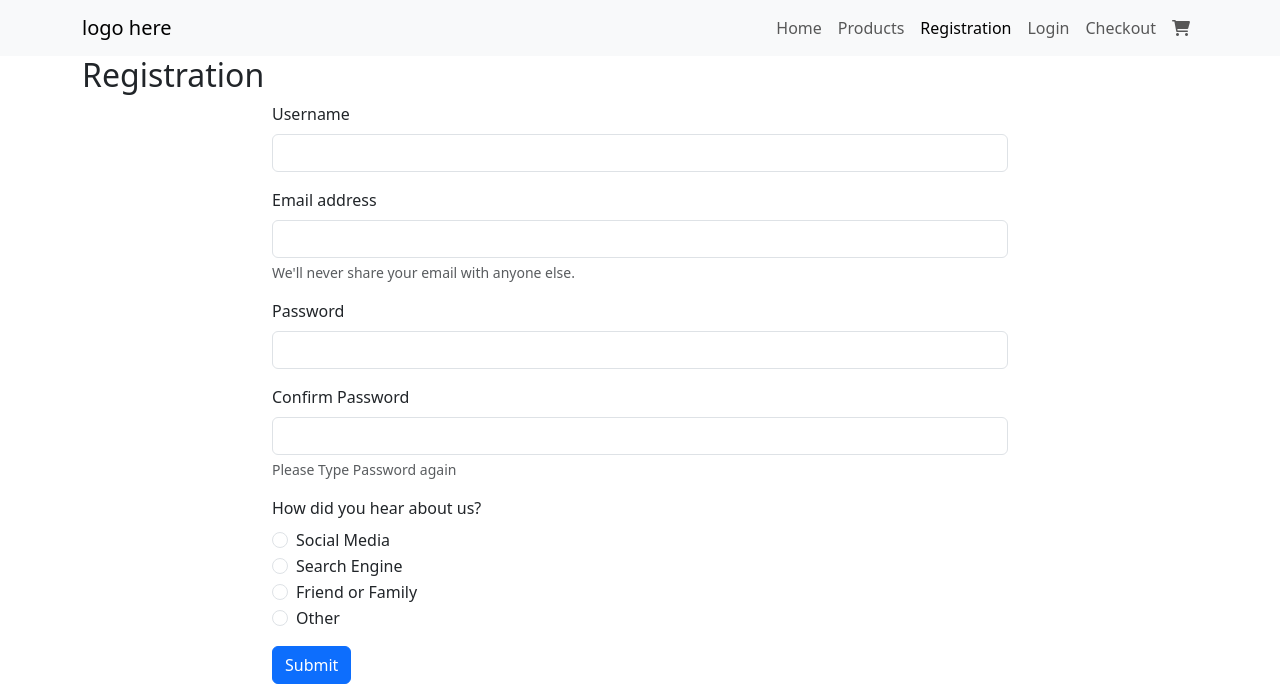
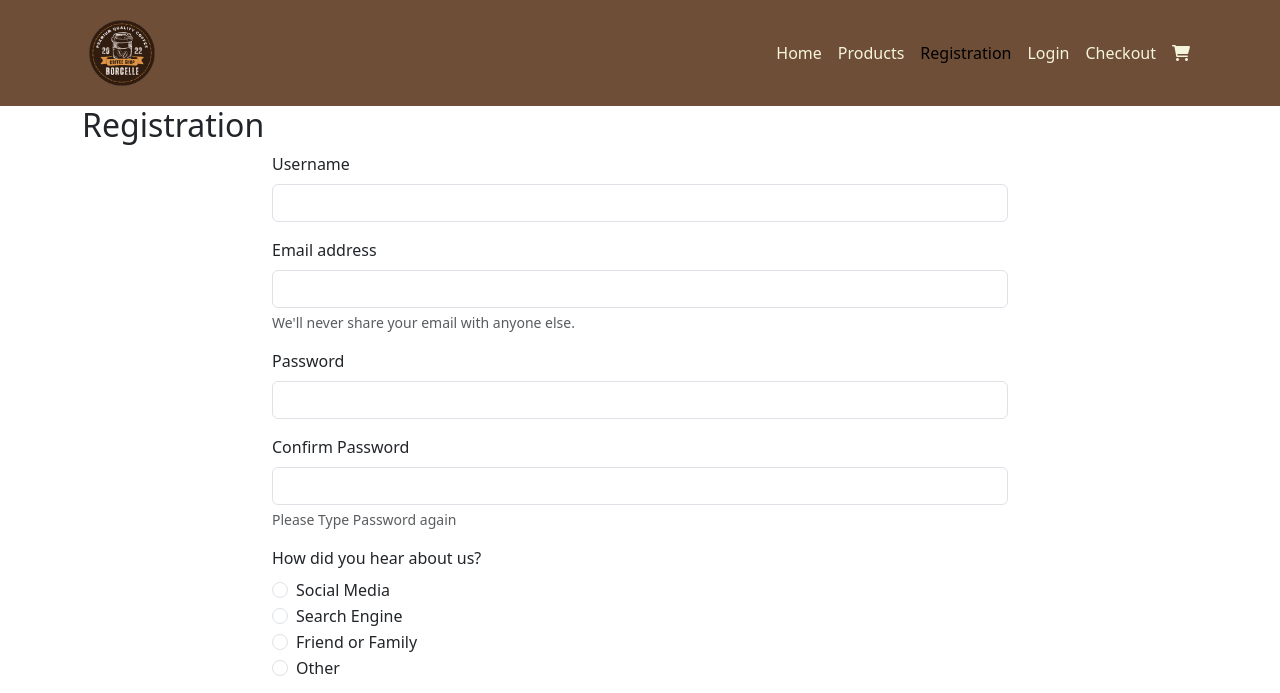
Before and after one commit to YearUpSpring2024/capstone-store, a plain HTML site: page registration.html in a window 1280 px wide. Shown: the top 693 px of the page. Drawn offline with nearby package versions, Linux system fonts and the light colour scheme.

Commit message:
styling the header

```diff
--- /dev/null
+++ b/css/registrations.css
@@ -0,0 +1,15 @@
+.bg-brown {
+    background-color: #6F4E37;
+
+}
+
+.nav-link {
+    color: #F5F5DC;
+}
+
+.nav-link:hover {
+    text-decoration: underline;
+    color: aquamarine;
+}
+
+.nav-link:
--- a/registration.html
+++ b/registration.html
@@ -5,11 +5,12 @@
     <meta charset="utf-8">
     <meta name="viewport" content="width=device-width, initial-scale=1">
     <title>Bootstrap demo</title>
+    <link rel="icon" type="image/x-icon" href="/images/icons8-coffee-16.png">
     <link href="https://cdn.jsdelivr.net/npm/bootstrap@5.3.3/dist/css/bootstrap.min.css" rel="stylesheet"
         integrity="sha384-QWTKZyjpPEjISv5WaRU9OFeRpok6YctnYmDr5pNlyT2bRjXh0JMhjY6hW+ALEwIH" crossorigin="anonymous">
 
 
-         <link href="css/site.css" rel="stylesheet">
+         <link href="css/registrations.css" rel="stylesheet">
         <!-- font awesome -->
         <link rel="stylesheet" href="https://cdnjs.cloudflare.com/ajax/libs/font-awesome/6.0.0-beta3/css/all.min.css">
 
@@ -20,9 +21,11 @@
 <body>
 
     <header>
-        <nav class="navbar navbar-expand-lg bg-body-tertiary">
+        <nav class="navbar navbar-expand-lg bg-brown">
             <div class="container">
-                <a class="navbar-brand" href="index.html">logo here</a>
+                <a class="navbar-brand" href="index.html">
+                  <img src="./images/logo (1).png"  width="80px"/>
+                </a>
                 <button class="navbar-toggler" type="button" data-bs-toggle="collapse"
                     data-bs-target="#navbarSupportedContent" aria-controls="navbarSupportedContent"
                     aria-expanded="false" aria-label="Toggle navigation">
@@ -30,7 +33,7 @@
                 </button>
                 <div class="collapse navbar-collapse" id="navbarSupportedContent">
                     <!-- moving the elements to the right using ms -->
-                    <ul class="navbar-nav ms-auto mb-2 mb-lg-0">
+                    <ul class="navbar-nav ms-auto mb-2 mb-lg-0 list">
                          <li class="nav-item">
                             <a class="nav-link" href="index.html">Home</a>
                         </li>
```
Also changed, not shown: checkout.html (+5 -1 lines), index.html (+4 -1 lines), login.html (+4 -1 lines), products.html (+4 -1 lines), images/Roastery & Co..png (added), images/icons8-coffee-16.png (added), images/logo (1).png (added), images/logo.ico (added), images/logo.png (added), images/logo.webp (added), 1 other file.
